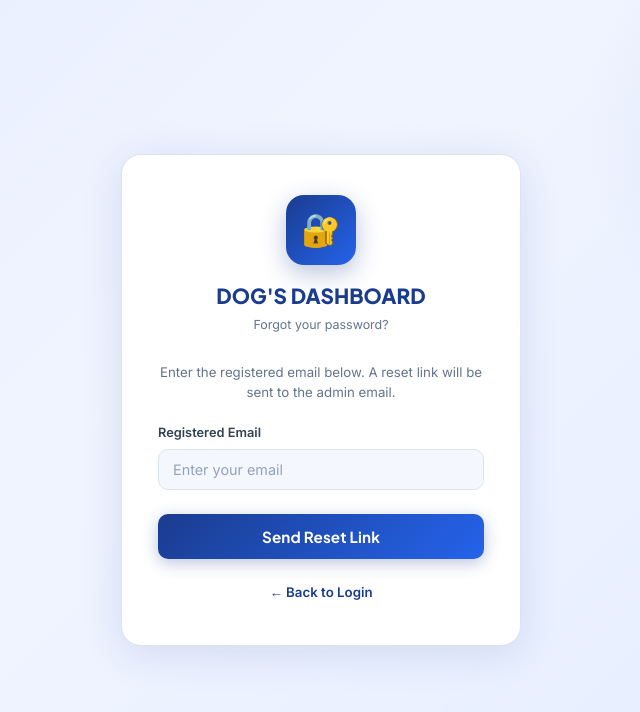
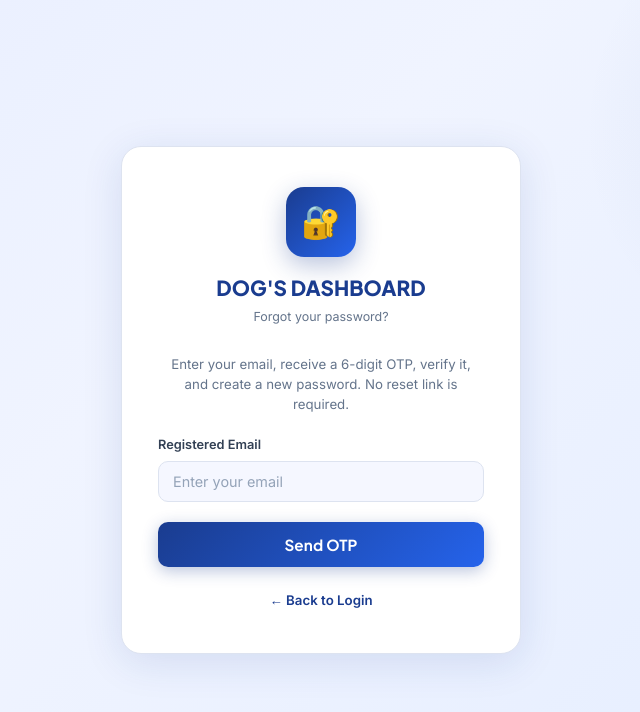
Before and after one commit to manikanta298/Eliphas-Application, a React (Vite) app in the folder Frontend/: page /forgot-password in a window 1280 px wide. Shown: the top 712 px of the page, without its empty margins (319-959 px from the left). Built offline with nearby package versions, Linux system fonts and the light colour scheme; no server answers.

Commit message:
Switch forgot password to OTP-only flow

```diff
--- a/Frontend/src/pages/auth/ForgotPassword.jsx
+++ b/Frontend/src/pages/auth/ForgotPassword.jsx
@@ -1,100 +1,103 @@
 import { useState } from 'react';
-import { Link } from 'react-router-dom';
+import { Link, useNavigate } from 'react-router-dom';
 import './Login.css';
 
 const API = import.meta.env.VITE_API_URL || '';
 
 export default function ForgotPassword() {
-  const [email, setEmail]     = useState('');
+  const navigate = useNavigate();
+  const [step, setStep] = useState(1);
+  const [email, setEmail] = useState('');
+  const [otp, setOtp] = useState('');
+  const [password, setPassword] = useState('');
+  const [confirm, setConfirm] = useState('');
   const [loading, setLoading] = useState(false);
-  const [status, setStatus]   = useState(null); // 'success' | 'error'
   const [message, setMessage] = useState('');
+  const [status, setStatus] = useState(null);
 
-  const handleSubmit = async (e) => {
+  const requestOtp = async (e) => {
     e.preventDefault();
-    if (!email) { setStatus('error'); setMessage('Please enter your email address.'); return; }
+    if (!email) return setMessage('Please enter your registered email.');
     setLoading(true); setStatus(null); setMessage('');
     try {
-      const res = await fetch(`${API}/api/auth/forgot-password`, {
-        method: 'POST',
-        headers: { 'Content-Type': 'application/json' },
-        body: JSON.stringify({ email }),
+      const res = await fetch(`${API}/api/auth/forgot-password/request-otp`, {
+        method:'POST', headers:{'Content-Type':'application/json'}, body:JSON.stringify({email})
       });
       const data = await res.json();
-      if (data.success) {
-        setStatus('success');
-        setMessage('Reset link sent! Check manikantakambala12@gmail.com inbox.');
-      } else {
-        setStatus('error');
-        setMessage(data.message || 'Something went wrong. Try again.');
-      }
-    } catch {
-      setStatus('error');
-      setMessage('Cannot connect to server. Please try again.');
-    } finally {
-      setLoading(false);
-    }
+      if (!data.success) throw new Error(data.message || 'Unable to send OTP.');
+      setStep(2); setStatus('success'); setMessage('OTP sent to your registered email. It expires in 10 minutes.');
+    } catch (e) { setStatus('error'); setMessage(e.message || 'Cannot connect to server.'); }
+    finally { setLoading(false); }
   };
 
-  return (
-    <div className="login-page">
-      <div className="login-card">
+  const verifyOtp = async (e) => {
+    e.preventDefault();
+    if (!/^\d{6}$/.test(otp)) { setStatus('error'); setMessage('Enter the 6-digit OTP.'); return; }
+    setLoading(true); setStatus(null); setMessage('');
+    try {
+      const res = await fetch(`${API}/api/auth/forgot-password/verify-otp`, {
+        method:'POST', headers:{'Content-Type':'application/json'}, body:JSON.stringify({email,otp})
+      });
+      const data = await res.json();
+      if (!data.success) throw new Error(data.message || 'Invalid OTP.');
+      sessionStorage.setItem('passwordResetToken', data.data.resetToken);
+      sessionStorage.setItem('passwordResetEmail', email);
+      setStep(3); setStatus('success'); setMessage('OTP verified. Create your new password.');
+    } catch (e) { setStatus('error'); setMessage(e.message || 'Invalid or expired OTP.'); }
+    finally { setLoading(false); }
+  };
 
-        <div className="login-brand">
-          <div className="login-logo">🔐</div>
-          <div className="login-brand-name">DOG'S DASHBOARD</div>
-          <div className="login-brand-tag">Forgot your password?</div>
-        </div>
+  const resetPassword = async (e) => {
+    e.preventDefault();
+    if (password.length < 6) return setMessage('Password must be at least 6 characters.');
+    if (password !== confirm) return setMessage('Passwords do not match.');
+    const token = sessionStorage.getItem('passwordResetToken');
+    if (!token) return setMessage('Please verify the OTP again.');
+    setLoading(true); setStatus(null); setMessage('');
+    try {
+      const res = await fetch(`${API}/api/auth/reset-password/${token}`, {
+        method:'POST', headers:{'Content-Type':'application/json'}, body:JSON.stringify({password})
+      });
+      const data = await res.json();
+      if (!data.success) throw new Error(data.message || 'Unable to reset password.');
+      sessionStorage.removeItem('passwordResetToken');
+      sessionStorage.removeItem('passwordResetEmail');
+      setStatus('success'); setMessage('Password changed successfully. Redirecting to login...');
+      setTimeout(() => navigate('/login'), 1200);
+    } catch (e) { setStatus('error'); setMessage(e.message || 'Unable to reset password.'); }
+    finally { setLoading(false); }
+  };
 
-        <p style={{ textAlign:'center', color:'#64748b', fontSize:'0.83rem', marginBottom:20, lineHeight:1.5 }}>
-          Enter the registered email below. A reset link will be sent to the admin email.
-        </p>
+  const form = step === 1 ? (
+    <form className="login-form" onSubmit={requestOtp}>
+      <div className="login-field"><label className="login-label">Registered Email</label>
+        <div className="login-input-wrap"><input className="login-input" type="email" placeholder="Enter your email" value={email} onChange={e=>setEmail(e.target.value)} autoComplete="email" /></div>
+      </div>
+      <button className="login-btn" disabled={loading}>{loading ? 'Sending OTP...' : 'Send OTP'}</button>
+    </form>
+  ) : step === 2 ? (
+    <form className="login-form" onSubmit={verifyOtp}>
+      <div className="login-field"><label className="login-label">6-Digit OTP</label>
+        <div className="login-input-wrap"><input className="login-input" inputMode="numeric" maxLength={6} placeholder="Enter OTP" value={otp} onChange={e=>setOtp(e.target.value.replace(/\D/g,''))} autoComplete="one-time-code" /></div>
+      </div>
+      <button className="login-btn" disabled={loading}>{loading ? 'Verifying...' : 'Verify OTP'}</button>
+      <button type="button" className="login-btn" style={{marginTop:8,background:'#64748b'}} onClick={()=>{setStep(1);setStatus(null);setMessage('');}}>Change Email</button>
+    </form>
+  ) : (
+    <form className="login-form" onSubmit={resetPassword}>
+      <div className="login-field"><label className="login-label">New Password</label><div className="login-input-wrap"><input className="login-input" type="password" value={password} onChange={e=>setPassword(e.target.value)} autoComplete="new-password" /></div></div>
+      <div className="login-field"><label className="login-label">Confirm New Password</label><div className="login-input-wrap"><input className="login-input" type="password" value={confirm} onChange={e=>setConfirm(e.target.value)} autoComplete="new-password" /></div></div>
+      <button className="login-btn" disabled={loading}>{loading ? 'Changing Password...' : 'Change Password'}</button>
+    </form>
+  );
 
-        {status === 'success' && (
-          <div style={{ background:'#f0fdf4', border:'1px solid #bbf7d0', borderRadius:8, padding:'12px 14px', marginBottom:16, color:'#15803d', fontSize:'0.83rem', fontWeight:600 }}>
-            ✅ {message}
-          </div>
-        )}
-        {status === 'error' && (
-          <div className="login-error" style={{ marginBottom:14 }}>
-            ⚠️ {message}
-          </div>
-        )}
-
-        {status !== 'success' && (
-          <form className="login-form" onSubmit={handleSubmit}>
-            <div className="login-field">
-              <label className="login-label">Registered Email</label>
-              <div className="login-input-wrap">
-                <input
-                  className="login-input"
-                  type="email"
-                  placeholder="Enter your email"
-                  value={email}
-                  onChange={e => setEmail(e.target.value)}
-                  autoComplete="email"
-                />
-              </div>
-            </div>
-
-            <button type="submit" className="login-btn" disabled={loading} style={{ marginTop:8 }}>
-              {loading ? (
-                <span style={{ display:'flex', alignItems:'center', gap:8, justifyContent:'center' }}>
-                  <span style={{ width:16,height:16,border:'2px solid rgba(255,255,255,0.4)',borderTopColor:'#fff',borderRadius:'50%',animation:'spin 0.7s linear infinite',display:'block' }} />
-                  Sending...
-                </span>
-              ) : 'Send Reset Link'}
-            </button>
-          </form>
-        )}
-
-        <div className="login-forgot" style={{ marginTop:20, textAlign:'center' }}>
-          <Link to="/login" style={{ color:'#1a3c8f', fontSize:'0.83rem', textDecoration:'none', fontWeight:600 }}>
-            ← Back to Login
-          </Link>
-        </div>
-
-      </div>
-    </div>
-  );
+  return <div className="login-page"><div className="login-card">
+    <div className="login-brand"><div className="login-logo">🔐</div><div className="login-brand-name">DOG'S DASHBOARD</div><div className="login-brand-tag">Forgot your password?</div></div>
+    <p style={{textAlign:'center',color:'#64748b',fontSize:'0.83rem',marginBottom:20,lineHeight:1.5}}>Enter your email, receive a 6-digit OTP, verify it, and create a new password. No reset link is required.</p>
+    {status && <div style={{background:status==='success'?'#f0fdf4':'#fef2f2',border:`1px solid ${status==='success'?'#bbf7d0':'#fecaca'}`,borderRadius:8,padding:'12px 14px',marginBottom:16,color:status==='success'?'#15803d':'#b91c1c',fontSize:'0.83rem',fontWeight:600}}>{status==='success'?'✅':'⚠️'} {message}</div>}
+    {!status && message && <div className="login-error" style={{marginBottom:14}}>⚠️ {message}</div>}
+    {status==='error' && null}
+    {form}
+    <div className="login-forgot" style={{marginTop:20,textAlign:'center'}}><Link to="/login" style={{color:'#1a3c8f',fontSize:'0.83rem',textDecoration:'none',fontWeight:600}}>← Back to Login</Link></div>
+  </div></div>;
 }
```
